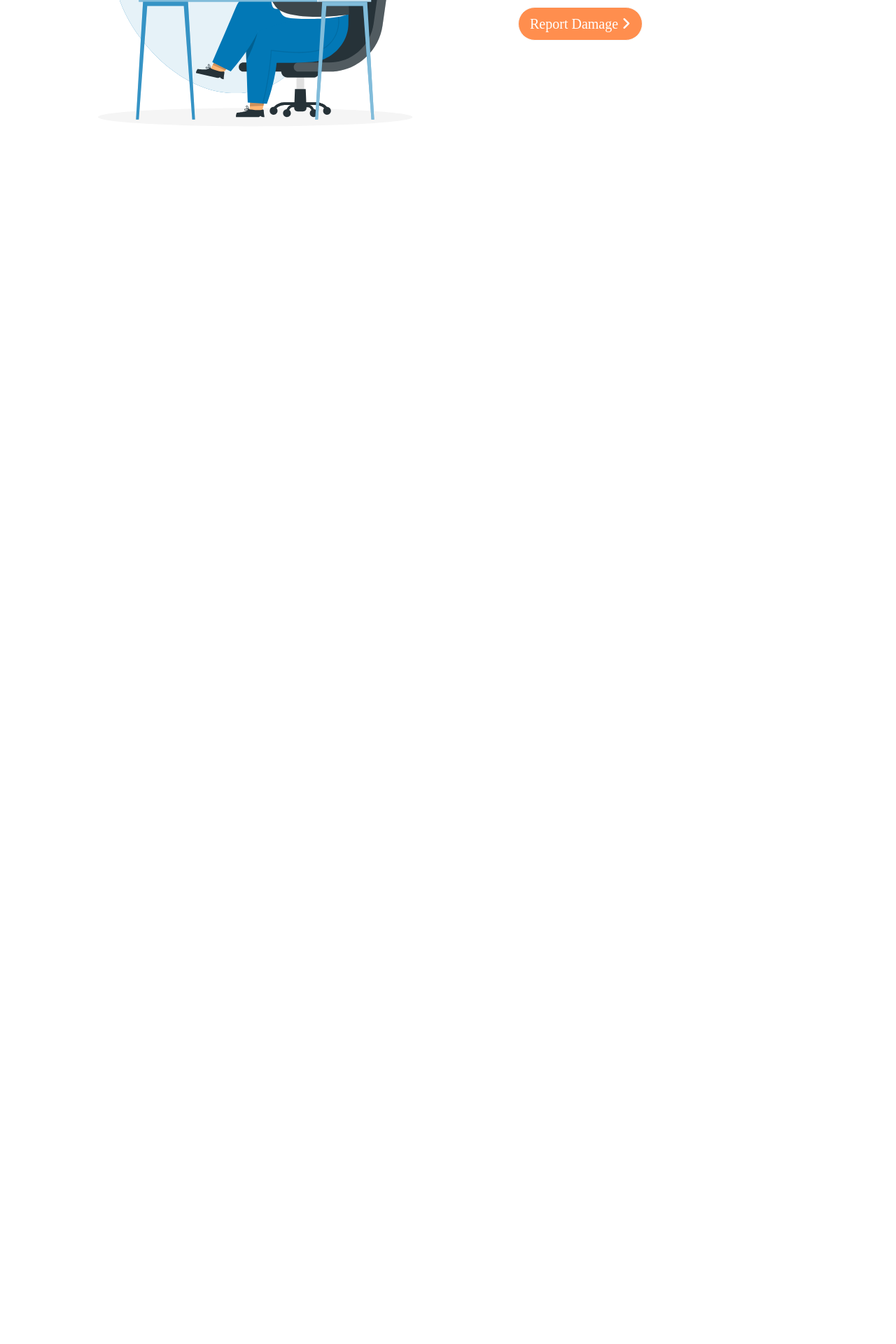
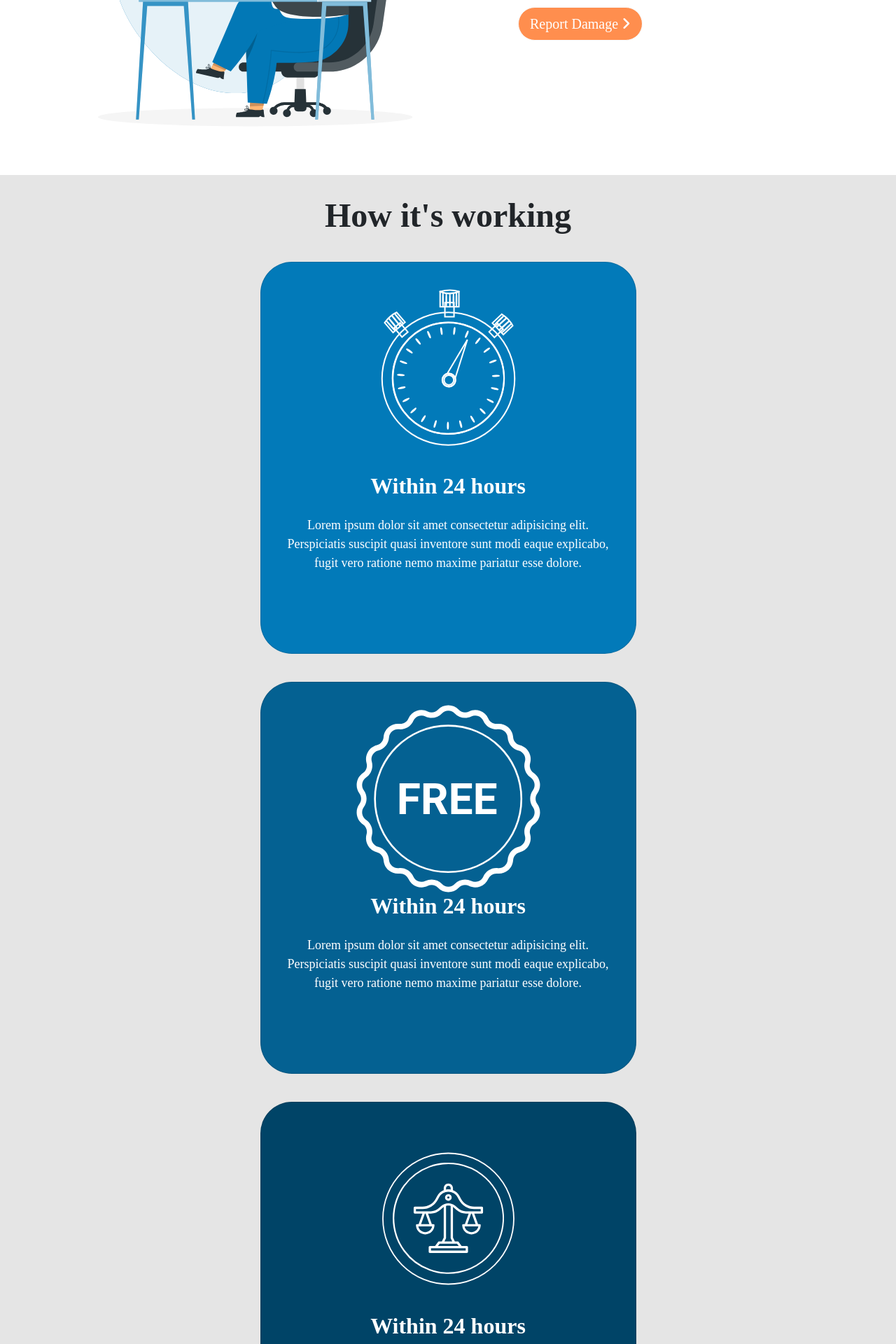
Before and after one commit to HibaSetti/Shade24, a PHP site: page / in a window 1280 px wide. Shown: the part 937-2857 px from the top of the page at 70% size. Before the commit the page ends 1108 px from the top, so only its background shows below. Run offline with PHP 8.4, Linux system fonts and the light colour scheme; some libraries are stand-ins or nearby versions; some web fonts are replaced.

Commit message:
thirs section

```diff
--- a/css/main.css
+++ b/css/main.css
@@ -62,6 +62,7 @@ img{
     position: fixed;
     width: 100%;
     top: 0;
+    z-index: 6;
 }
 .sidenav {
     height: 100%;
@@ -101,13 +102,13 @@ img{
       font-size: 30px;
       cursor: pointer;
   }
- .third {
+ .sidenav .third {
      color: #0174B4 !important;
      font-weight: 600;
  }
  .Two {
      width: 100%;
-     height: 610px;
+     height: 500px;
     margin-top: 77px;
  }
  .Two .left-block {
@@ -135,3 +136,47 @@ img{
     background-color: #FF8E4E;
     color: white;
 }
+.Three {
+    width: 100%;
+    height: 2000px;
+  text-align: center;
+  background-color: #E5E5E5;
+}
+.Three h1 {
+    font-size: 48px;
+    font-weight: 700;
+    padding-top: 29px;
+    padding-bottom: 29px;
+}
+.Three .card {
+    margin: auto;
+    background-color: #027AB9;
+    width: 537px;
+    height: 560px;
+    border-radius: 45px;
+    margin-bottom: 40px;
+}
+.Three img {
+    width: 319px;
+    height: 300px;
+    margin: auto;
+    padding-top: 32px;
+}
+.Three h2 {
+    font-weight: 700;
+    margin-bottom: 1.5rem;
+}
+.card-body {
+    padding-top: 0;
+}
+.Three p {
+    font-size: 18px;
+    padding-left: 20px;
+    padding-right: 20px;
+}
+.Three .second {
+    background-color: #046192;
+}
+.Three .third {
+    background-color: #004467;
+}
--- a/index.html
+++ b/index.html
@@ -63,6 +63,43 @@
       </div>
   </div>
 </section>
+<section class="Three">
+  <div class="container">
+    <h1>How it's working</h1>
+    <div class="card text-white">
+      <img class="card-img-top " src="images/time.svg" alt="Card image cap">
+      <div class="card-body">
+        <h2 class="card-title">Within 24 hours</h2>
+        <p class="card-text">Lorem ipsum dolor sit amet consectetur adipisicing elit.
+          Perspiciatis suscipit quasi inventore sunt modi eaque explicabo,
+         fugit vero ratione nemo maxime pariatur esse dolore.</p>
+
+      </div>
+    </div>
+
+    <div class="card text-white second">
+      <img class="card-img-top " src="images/Group 39.svg" alt="Card image cap">
+      <div class="card-body">
+        <h2 class="card-title">Within 24 hours</h2>
+        <p class="card-text">Lorem ipsum dolor sit amet consectetur adipisicing elit.
+          Perspiciatis suscipit quasi inventore sunt modi eaque explicabo,
+         fugit vero ratione nemo maxime pariatur esse dolore.</p>
+
+      </div>
+    </div>
+
+    <div class="card text-white third">
+      <img class="card-img-top " src="images/Group 40.svg" alt="Card image cap">
+      <div class="card-body">
+        <h2 class="card-title">Within 24 hours</h2>
+        <p class="card-text">Lorem ipsum dolor sit amet consectetur adipisicing elit.
+          Perspiciatis suscipit quasi inventore sunt modi eaque explicabo,
+         fugit vero ratione nemo maxime pariatur esse dolore.</p>
+
+      </div>
+    </div>
+  </div>
+</section>
 <script src="js/jquery.js"></script>
 <script src="js/bootstrap.min.js"></script>
 <script>
```
Also changed, not shown: images/Vector.png (added), images/time.svg (added).
